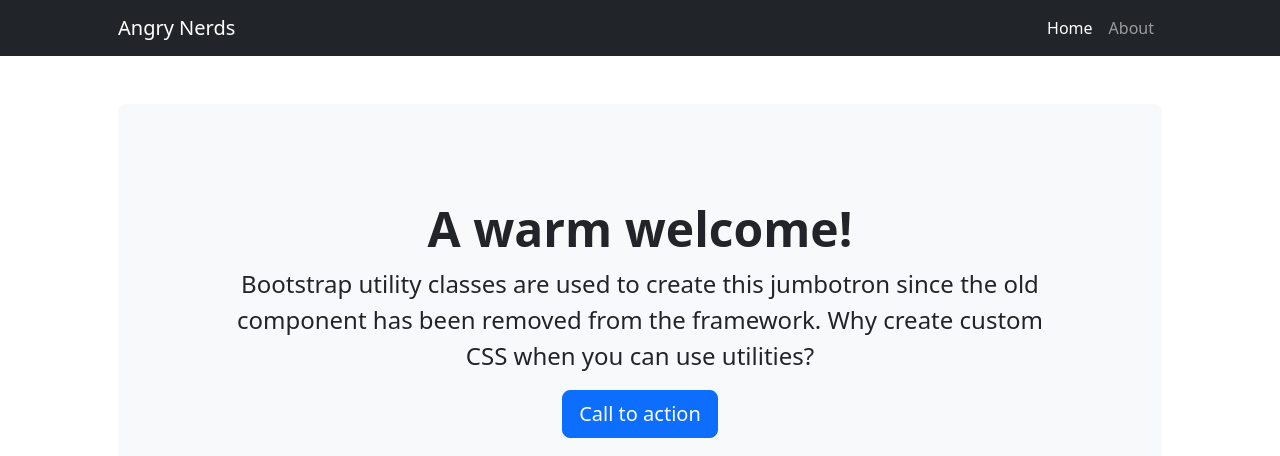
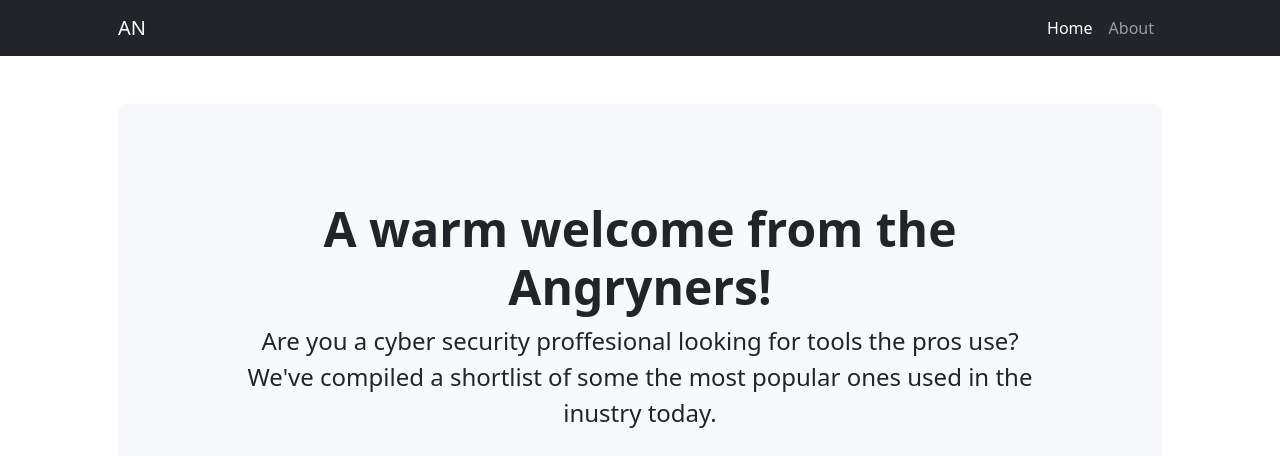
Before and after one commit to Joseph-1995/AngryNerds, a plain HTML site: page index.html in a window 1280 px wide. Shown: the top 456 px of the page. Drawn offline with nearby package versions, Linux system fonts and the light colour scheme; grey boxes are pictures that could not be loaded.

Commit message:
Add git ignore and some updates to index

```diff
--- a/index.html
+++ b/index.html
@@ -3,9 +3,9 @@
     <head>
         <meta charset="utf-8" />
         <meta name="viewport" content="width=device-width, initial-scale=1, shrink-to-fit=no" />
-        <meta name="description" content="" />
+        <meta name="description" content="angrynerds" />
         <meta name="author" content="" />
-        <title>Heroic Features - Start Bootstrap Template</title>
+        <title>Angrynerds</title>
         <!-- Favicon-->
         <link rel="icon" type="image/x-icon" href="assets/favicon.ico" />
         <!-- Bootstrap icons-->
@@ -17,7 +17,7 @@
         <!-- Responsive navbar-->
         <nav class="navbar navbar-expand-lg navbar-dark bg-dark">
             <div class="container px-lg-5">
-                <a class="navbar-brand" href="#!">Angry Nerds</a>
+                <a class="navbar-brand" href="#!">AN</a>
                 <button class="navbar-toggler" type="button" data-bs-toggle="collapse" data-bs-target="#navbarSupportedContent" aria-controls="navbarSupportedContent" aria-expanded="false" aria-label="Toggle navigation"><span class="navbar-toggler-icon"></span></button>
                 <div class="collapse navbar-collapse" id="navbarSupportedContent">
                     <ul class="navbar-nav ms-auto mb-2 mb-lg-0">
@@ -33,9 +33,10 @@
             <div class="container px-lg-5">
                 <div class="p-4 p-lg-5 bg-light rounded-3 text-center">
                     <div class="m-4 m-lg-5">
-                        <h1 class="display-5 fw-bold">A warm welcome!</h1>
-                        <p class="fs-4">Bootstrap utility classes are used to create this jumbotron since the old component has been removed from the framework. Why create custom CSS when you can use utilities?</p>
-                        <a class="btn btn-primary btn-lg" href="#!">Call to action</a>
+                        <h1 class="display-5 fw-bold">A warm welcome from the Angryners!</h1>
+
+                        <p class="fs-4">Are you a cyber security proffesional looking for tools the pros use? </br> We've compiled a shortlist of some the most popular ones used in the inustry today.</p>
+                        <!-- <a class="btn btn-primary btn-lg" href="#!">Call to action</a> -->
                     </div>
                 </div>
             </div>
```
Also changed, not shown: 1 other file.
